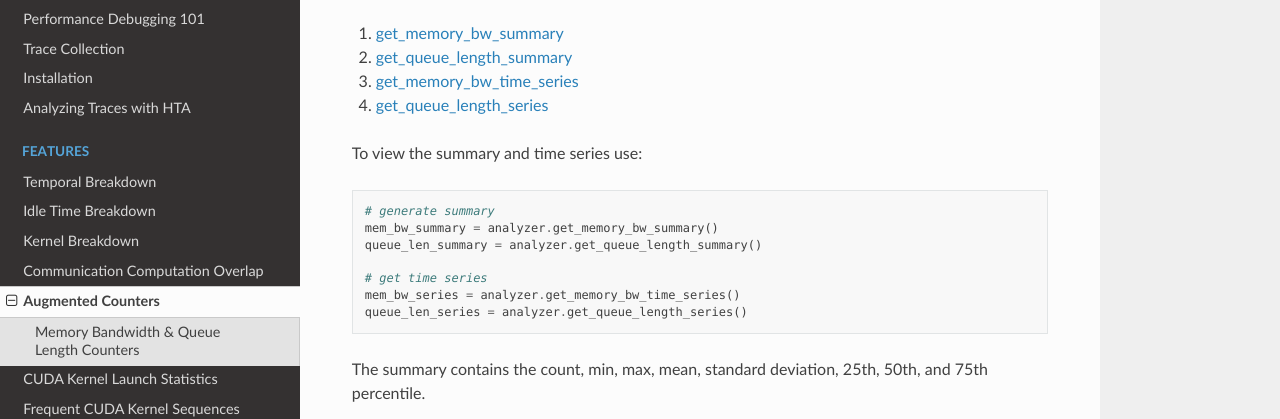
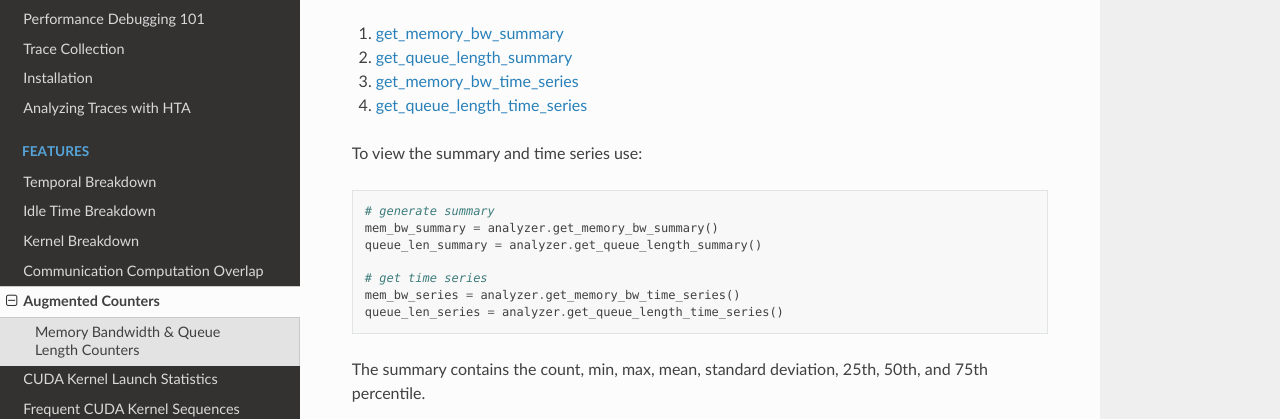
Before and after one commit to facebookresearch/HolisticTraceAnalysis, a Sphinx documentation site: the page built from docs/source/features/augmented_counters.rst, in a window 1280 px wide and 900 px high, scrolled down 1331 px. Shown: the part 162-581 px from the top of the window. Built offline with Sphinx 7.4.7 and the Read the Docs theme 2.0.0, drawn with Linux system fonts in a browser that asks for light colours.

Commit message:
correct typos in docs for function get_queue_length_time_series (#130)
Summary:
## What does this PR do?
Fixes # ([129](https://github.com/facebookresearch/HolisticTraceAnalysis/issues/129)).

## Before submitting

- [ ] Was this discussed/approved via a Github issue? (no need for typos, doc improvements)
  - [x] N/A
- [ ] Did you write any new necessary tests?
  - [ ] N/A
- [ ] Did you make sure to update the docs?
  - [ ] N/A
- [ ] Did you update the [changelog](https://github.com/facebookresearch/HolisticTraceAnalysis/blob/main/CHANGELOG.md)?
  - [ ] N/A

Pull Request resolved: https://github.com/facebookresearch/HolisticTraceAnalysis/pull/130

Reviewed By: aaronenyeshi

Differential Revision: D57296244

Pulled By: briancoutinho

fbshipit-source-id: 6091d1e4c246337301862a42800780cb9af96b89

```diff
--- a/docs/source/features/augmented_counters.rst
+++ b/docs/source/features/augmented_counters.rst
@@ -45,8 +45,8 @@ the code using the following API:
 #. `get_memory_bw_time_series
    <../api/trace_analysis_api.html#hta.trace_analysis.TraceAnalysis.get_memory_bw_time_series>`_
 
-#. `get_queue_length_series
-   <../api/trace_analysis_api.html#hta.trace_analysis.TraceAnalysis.get_queue_length_series>`_
+#. `get_queue_length_time_series
+   <../api/trace_analysis_api.html#hta.trace_analysis.TraceAnalysis.get_queue_length_time_series>`_
 
 To view the summary and time series use:
 
@@ -58,7 +58,7 @@ To view the summary and time series use:
 
   # get time series
   mem_bw_series = analyzer.get_memory_bw_time_series()
-  queue_len_series = analyzer.get_queue_length_series()
+  queue_len_series = analyzer.get_queue_length_time_series()
 
 The summary contains the count, min, max, mean, standard deviation, 25th, 50th,
 and 75th percentile.
```
